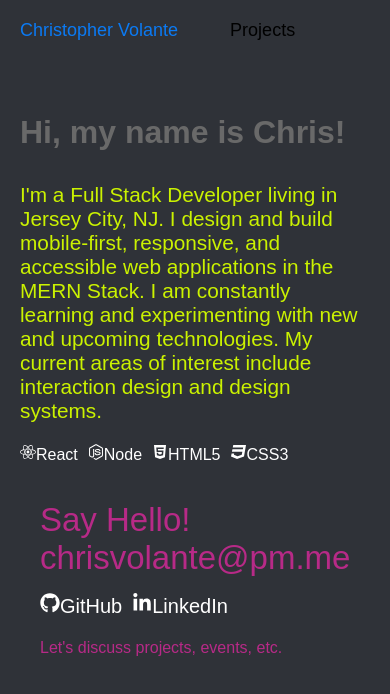
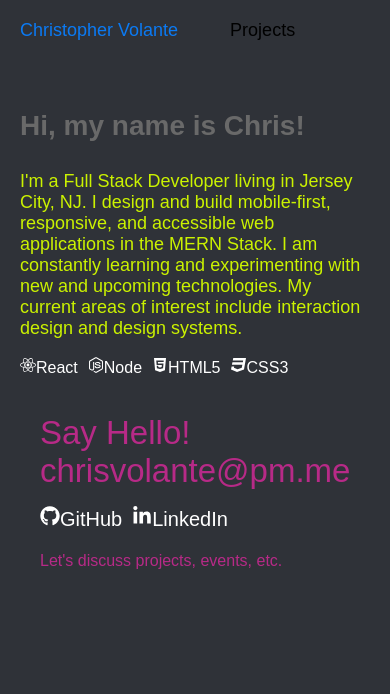
Before and after one commit to chrisvolante/portfolio, a React (Create React App) app: page / in a window 390 px wide. Shown: the top 694 px of the page. Built offline with nearby package versions, Linux system fonts and the light colour scheme.

Commit message:
added media queries

```diff
--- a/src/components/LandingPage.css
+++ b/src/components/LandingPage.css
@@ -22,6 +22,13 @@
 }
 
 @media screen and (max-width: 420px) {
+  .landing-title p {
+    font-size: 28px;
+  }
+  .landing-content p {
+    font-size: 18px;
+  }
+
   .tech-icons {
     font-size: 16px;
   }
```
Also changed, not shown: src/images/quiz-image.png.
